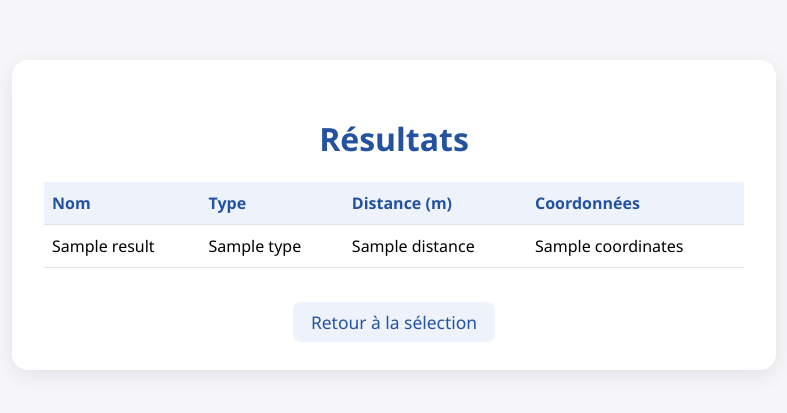
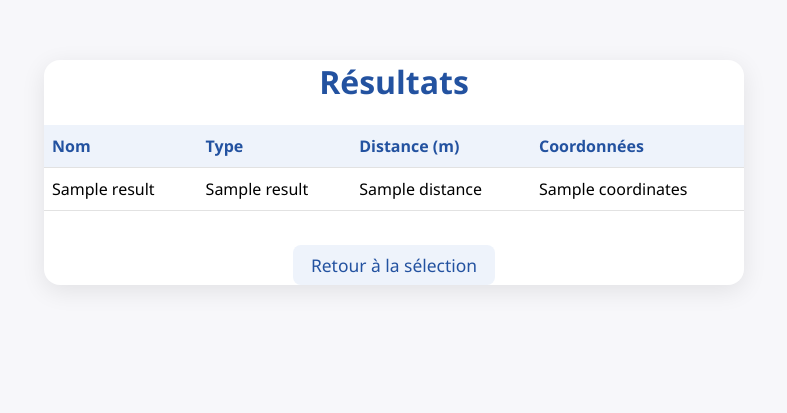
Before and after one commit to joel-jgweb/velocio-POI, a Python web app: template templates/results.html in a window 1280 px wide. Shown: the top 413 px of the page, without its empty margins (246-1033 px from the left). Run offline with Jinja, Linux system fonts and the light colour scheme; the template is opened without the code that fills it: most values are stand-ins (such as "Sample title", 1, 10 or a date in 2020).

Commit message:
Update results.html

```diff
--- a/templates/results.html
+++ b/templates/results.html
@@ -14,7 +14,7 @@
             margin: 60px auto;
             background: #fff;
             border-radius: 16px;
-            box-shadow: 0 6px 24px rgba(0,0,0,0.09);
+            box-shadow: 0 6px 24px rgba(0,0,0,0.09);type
             padding: 36px 32px 28px 32px;
         }
         h1 {
@@ -78,7 +78,7 @@
                 {% for result in results %}
                     <tr>
                         <td>{{ result.name }}</td>
-                        <td>{{ result.type }}</td>
+                        <td>{{ result.label }}</td>
                         <td>{{ result.distance }}</td>
                         <td>{{ result.coordinates }}</td>
                     </tr>
```
